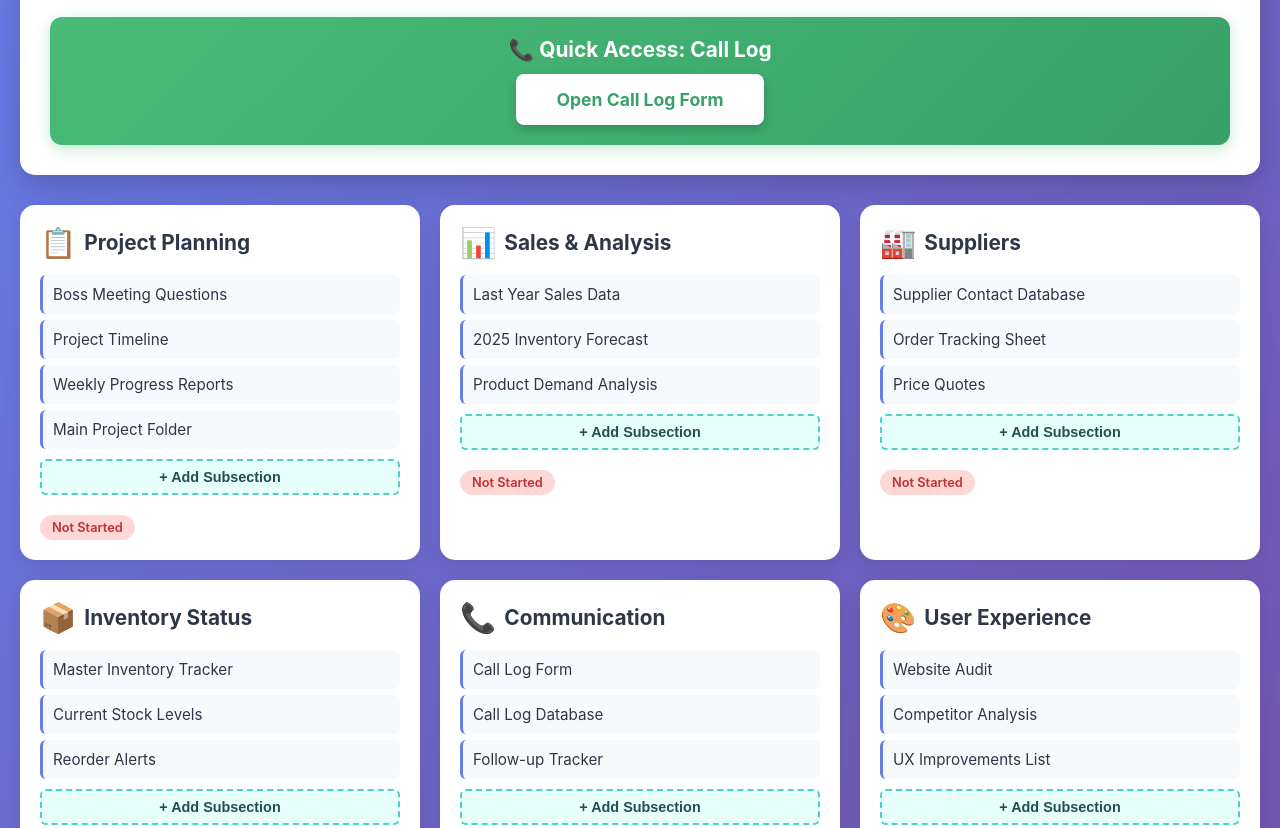
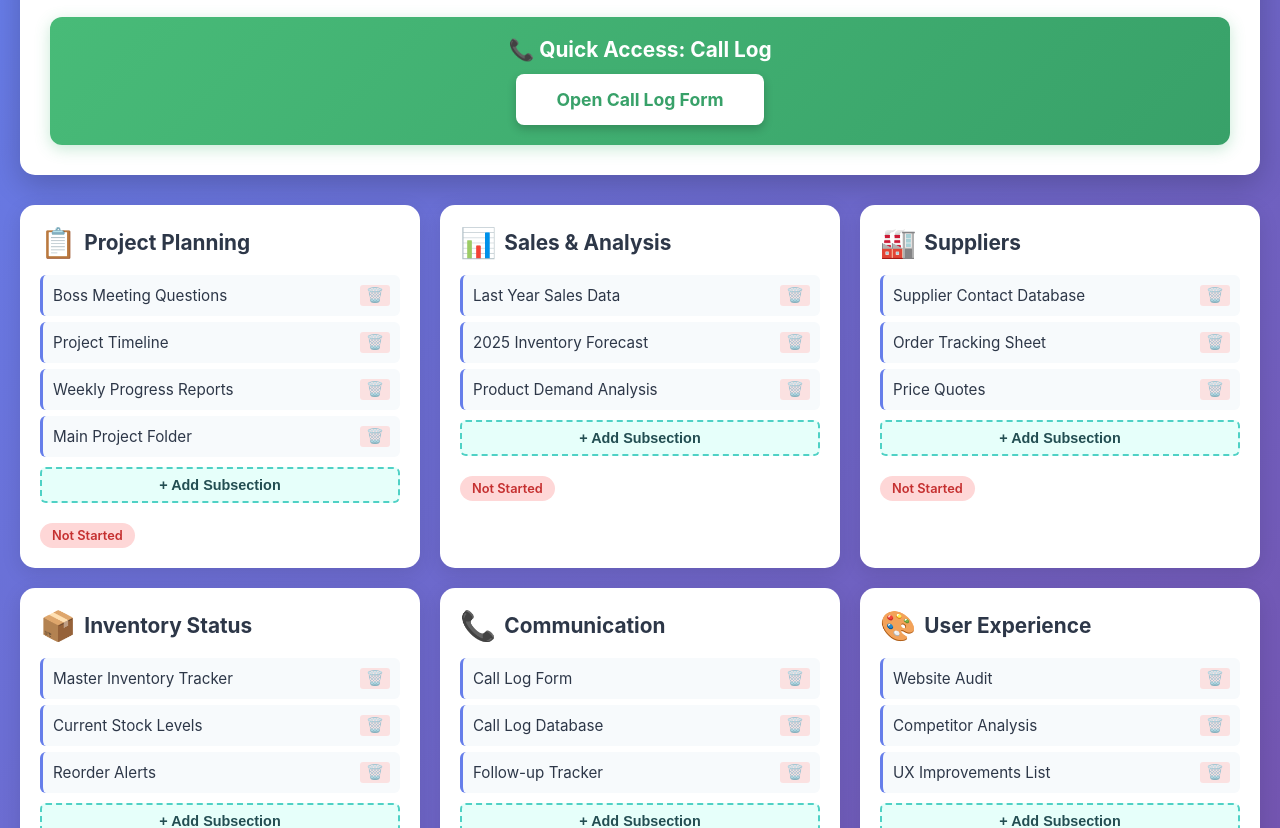
Before and after one commit to RandyRipper/Diy-Dashboard, a plain HTML site: page index.html in a window 1280 px wide. Shown: the part 133-961 px from the top of the page. Drawn offline with Linux system fonts and the light colour scheme.

Commit message:
Update index.html

```diff
--- a/index.html
+++ b/index.html
@@ -195,6 +195,9 @@
             border-left: 3px solid #667eea;
             cursor: pointer;
             transition: all 0.2s;
+            display: flex;
+            justify-content: space-between;
+            align-items: center;
         }
 
         .quick-links li:hover {
@@ -205,9 +208,26 @@
         .quick-links a {
             color: #2d3748;
             text-decoration: none;
-            display: block;
             font-size: 0.95em;
             transition: color 0.3s;
+            flex: 1;
+        }
+
+        .link-delete-btn {
+            padding: 2px 6px;
+            background: #fed7d7;
+            color: #c53030;
+            border: none;
+            border-radius: 3px;
+            cursor: pointer;
+            font-size: 0.9em;
+            margin-left: 8px;
+            opacity: 0.7;
+            transition: opacity 0.2s;
+        }
+
+        .link-delete-btn:hover {
+            opacity: 1;
         }
 
         body.dark-mode .quick-links a {
@@ -273,12 +293,12 @@
         }
 
         .subsection-controls button {
-            padding: 3px 6px;
+            padding: 4px 8px;
             border: none;
             border-radius: 3px;
             cursor: pointer;
-            font-size: 0.8em;
-            margin-left: 3px;
+            font-size: 1em;
+            margin-left: 5px;
         }
 
         .edit-subsection-btn {
@@ -496,10 +516,22 @@
             <div class="card" data-card="planning">
                 <h3><span class="card-icon">📋</span> Project Planning</h3>
                 <ul class="quick-links">
-                    <li><a href="#" oncontextmenu="editLink(this); return false;" target="_blank">Boss Meeting Questions</a></li>
-                    <li><a href="#" oncontextmenu="editLink(this); return false;" target="_blank">Project Timeline</a></li>
-                    <li><a href="#" oncontextmenu="editLink(this); return false;" target="_blank">Weekly Progress Reports</a></li>
-                    <li><a href="#" oncontextmenu="editLink(this); return false;" target="_blank">Main Project Folder</a></li>
+                    <li>
+                        <a href="#" oncontextmenu="editLink(this); return false;" target="_blank">Boss Meeting Questions</a>
+                        <button class="link-delete-btn" onclick="deleteMainLink(this)">🗑️</button>
+                    </li>
+                    <li>
+                        <a href="#" oncontextmenu="editLink(this); return false;" target="_blank">Project Timeline</a>
+                        <button class="link-delete-btn" onclick="deleteMainLink(this)">🗑️</button>
+                    </li>
+                    <li>
+                        <a href="#" oncontextmenu="editLink(this); return false;" target="_blank">Weekly Progress Reports</a>
+                        <button class="link-delete-btn" onclick="deleteMainLink(this)">🗑️</button>
+                    </li>
+                    <li>
+                        <a href="#" oncontextmenu="editLink(this); return false;" target="_blank">Main Project Folder</a>
+                        <button class="link-delete-btn" onclick="deleteMainLink(this)">🗑️</button>
+                    </li>
                 </ul>
                 <button class="add-subsection-btn" onclick="addSubsection(this, 'planning')">+ Add Subsection</button>
                 <span class="status-badge status-not-started" onclick="cycleStatus(this)">Not Started</span>
@@ -508,9 +540,18 @@
             <div class="card" data-card="sales">
                 <h3><span class="card-icon">📊</span> Sales & Analysis</h3>
                 <ul class="quick-links">
-                    <li><a href="#" oncontextmenu="editLink(this); return false;" target="_blank">Last Year Sales Data</a></li>
-                    <li><a href="#" oncontextmenu="editLink(this); return false;" target="_blank">2025 Inventory Forecast</a></li>
-                    <li><a href="#" oncontextmenu="editLink(this); return false;" target="_blank">Product Demand Analysis</a></li>
+                    <li>
+                        <a href="#" oncontextmenu="editLink(this); return false;" target="_blank">Last Year Sales Data</a>
+                        <button class="link-delete-btn" onclick="deleteMainLink(this)">🗑️</button>
+                    </li>
+                    <li>
+                        <a href="#" oncontextmenu="editLink(this); return false;" target="_blank">2025 Inventory Forecast</a>
+                        <button class="link-delete-btn" onclick="deleteMainLink(this)">🗑️</button>
+                    </li>
+                    <li>
+                        <a href="#" oncontextmenu="editLink(this); return false;" target="_blank">Product Demand Analysis</a>
+                        <button class="link-delete-btn" onclick="deleteMainLink(this)">🗑️</button>
+                    </li>
                 </ul>
                 <button class="add-subsection-btn" onclick="addSubsection(this, 'sales')">+ Add Subsection</button>
                 <span class="status-badge status-not-started" onclick="cycleStatus(this)">Not Started</span>
@@ -519,9 +560,18 @@
             <div class="card" data-card="suppliers">
                 <h3><span class="card-icon">🏭</span> Suppliers</h3>
                 <ul class="quick-links">
-                    <li><a href="#" oncontextmenu="editLink(this); return false;" target="_blank">Supplier Contact Database</a></li>
-                    <li><a href="#" oncontextmenu="editLink(this); return false;" target="_blank">Order Tracking Sheet</a></li>
-                    <li><a href="#" oncontextmenu="editLink(this); return false;" target="_blank">Price Quotes</a></li>
+                    <li>
+                        <a href="#" oncontextmenu="editLink(this); return false;" target="_blank">Supplier Contact Database</a>
+                        <button class="link-delete-btn" onclick="deleteMainLink(this)">🗑️</button>
+                    </li>
+                    <li>
+                        <a href="#" oncontextmenu="editLink(this); return false;" target="_blank">Order Tracking Sheet</a>
+                        <button class="link-delete-btn" onclick="deleteMainLink(this)">🗑️</button>
+                    </li>
+                    <li>
+                        <a href="#" oncontextmenu="editLink(this); return false;" target="_blank">Price Quotes</a>
+                        <button class="link-delete-btn" onclick="deleteMainLink(this)">🗑️</button>
+                    </li>
                 </ul>
                 <button class="add-subsection-btn" onclick="addSubsection(this, 'suppliers')">+ Add Subsection</button>
                 <span class="status-badge status-not-started" onclick="cycleStatus(this)">Not Started</span>
@@ -530,9 +580,18 @@
             <div class="card" data-card="inventory">
                 <h3><span class="card-icon">📦</span> Inventory Status</h3>
                 <ul class="quick-links">
-                    <li><a href="#" oncontextmenu="editLink(this); return false;" target="_blank">Master Inventory Tracker</a></li>
-                    <li><a href="#" oncontextmenu="editLink(this); return false;" target="_blank">Current Stock Levels</a></li>
-                    <li><a href="#" oncontextmenu="editLink(this); return false;" target="_blank">Reorder Alerts</a></li>
+                    <li>
+                        <a href="#" oncontextmenu="editLink(this); return false;" target="_blank">Master Inventory Tracker</a>
+                        <button class="link-delete-btn" onclick="deleteMainLink(this)">🗑️</button>
+                    </li>
+                    <li>
+                        <a href="#" oncontextmenu="editLink(this); return false;" target="_blank">Current Stock Levels</a>
+                        <button class="link-delete-btn" onclick="deleteMainLink(this)">🗑️</button>
+                    </li>
+                    <li>
+                        <a href="#" oncontextmenu="editLink(this); return false;" target="_blank">Reorder Alerts</a>
+                        <button class="link-delete-btn" onclick="deleteMainLink(this)">🗑️</button>
+                    </li>
                 </ul>
                 <button class="add-subsection-btn" onclick="addSubsection(this, 'inventory')">+ Add Subsection</button>
                 <span class="status-badge status-not-started" onclick="cycleStatus(this)">Not Started</span>
@@ -541,9 +600,18 @@
             <div class="card" data-card="communication">
                 <h3><span class="card-icon">📞</span> Communication</h3>
                 <ul class="quick-links">
-                    <li><a href="#" oncontextmenu="editLink(this); return false;" target="_blank">Call Log Form</a></li>
-                    <li><a href="#" oncontextmenu="editLink(this); return false;" target="_blank">Call Log Database</a></li>
-                    <li><a href="#" oncontextmenu="editLink(this); return false;" target="_blank">Follow-up Tracker</a></li>
+                    <li>
+                        <a href="#" oncontextmenu="editLink(this); return false;" target="_blank">Call Log Form</a>
+                        <button class="link-delete-btn" onclick="deleteMainLink(this)">🗑️</button>
+                    </li>
+                    <li>
+                        <a href="#" oncontextmenu="editLink(this); return false;" target="_blank">Call Log Database</a>
+                        <button class="link-delete-btn" onclick="deleteMainLink(this)">🗑️</button>
+                    </li>
+                    <li>
+                        <a href="#" oncontextmenu="editLink(this); return false;" target="_blank">Follow-up Tracker</a>
+                        <button class="link-delete-btn" onclick="deleteMainLink(this)">🗑️</button>
+                    </li>
                 </ul>
                 <button class="add-subsection-btn" onclick="addSubsection(this, 'communication')">+ Add Subsection</button>
                 <span class="status-badge status-not-started" onclick="cycleStatus(this)">Not Started</span>
@@ -552,9 +620,18 @@
             <div class="card" data-card="ux">
                 <h3><span class="card-icon">🎨</span> User Experience</h3>
                 <ul class="quick-links">
-                    <li><a href="#" oncontextmenu="editLink(this); return false;" target="_blank">Website Audit</a></li>
-                    <li><a href="#" oncontextmenu="editLink(this); return false;" target="_blank">Competitor Analysis</a></li>
-                    <li><a href="#" oncontextmenu="editLink(this); return false;" target="_blank">UX Improvements List</a></li>
+                    <li>
+                        <a href="#" oncontextmenu="editLink(this); return false;" target="_blank">Website Audit</a>
+                        <button class="link-delete-btn" onclick="deleteMainLink(this)">🗑️</button>
+                    </li>
+                    <li>
+                        <a href="#" oncontextmenu="editLink(this); return false;" target="_blank">Competitor Analysis</a>
+                        <button class="link-delete-btn" onclick="deleteMainLink(this)">🗑️</button>
+                    </li>
+                    <li>
+                        <a href="#" oncontextmenu="editLink(this); return false;" target="_blank">UX Improvements List</a>
+                        <button class="link-delete-btn" onclick="deleteMainLink(this)">🗑️</button>
+                    </li>
                 </ul>
                 <button class="add-subsection-btn" onclick="addSubsection(this, 'ux')">+ Add Subsection</button>
                 <span class="status-badge status-not-started" onclick="cycleStatus(this)">Not Started</span>
@@ -792,7 +869,7 @@
             '</div><ul class="subsection-links">';
 
             for (let i = 1; i <= count; i++) {
-                html += '<li><a href="#" oncontextmenu="editLink(this); return false;" target="_blank">Link ' + i + '</a></li>';
+                html += '<li><a href="#" oncontextmenu="editLink(this); return false;" target="_blank">Link ' + i + '</a><button class="link-delete-btn" onclick="deleteMainLink(this)">🗑️</button></li>';
             }
             html += '</ul>';
             div.innerHTML = html;
@@ -816,6 +893,14 @@
                 const subsection = button.closest('.subsection');
                 subsection.remove();
                 saveSubsections();
+            }
+        }
+
+        function deleteMainLink(button) {
+            if (confirm('Delete this link?')) {
+                const li = button.closest('li');
+                li.remove();
+                saveAllLinks();
             }
         }
 
@@ -858,7 +943,7 @@
                         '</div>' +
                     '</div><ul class="subsection-links">';
                     sub.links.forEach(function(link) {
-                        html += '<li><a href="' + link.url + '" oncontextmenu="editLink(this); return false;" target="_blank">' + link.text + '</a></li>';
+                        html += '<li><a href="' + link.url + '" oncontextmenu="editLink(this); return false;" target="_blank">' + link.text + '</a><button class="link-delete-btn" onclick="deleteMainLink(this)">🗑️</button></li>';
                     });
                     html += '</ul>';
                     div.innerHTML = html;
```
